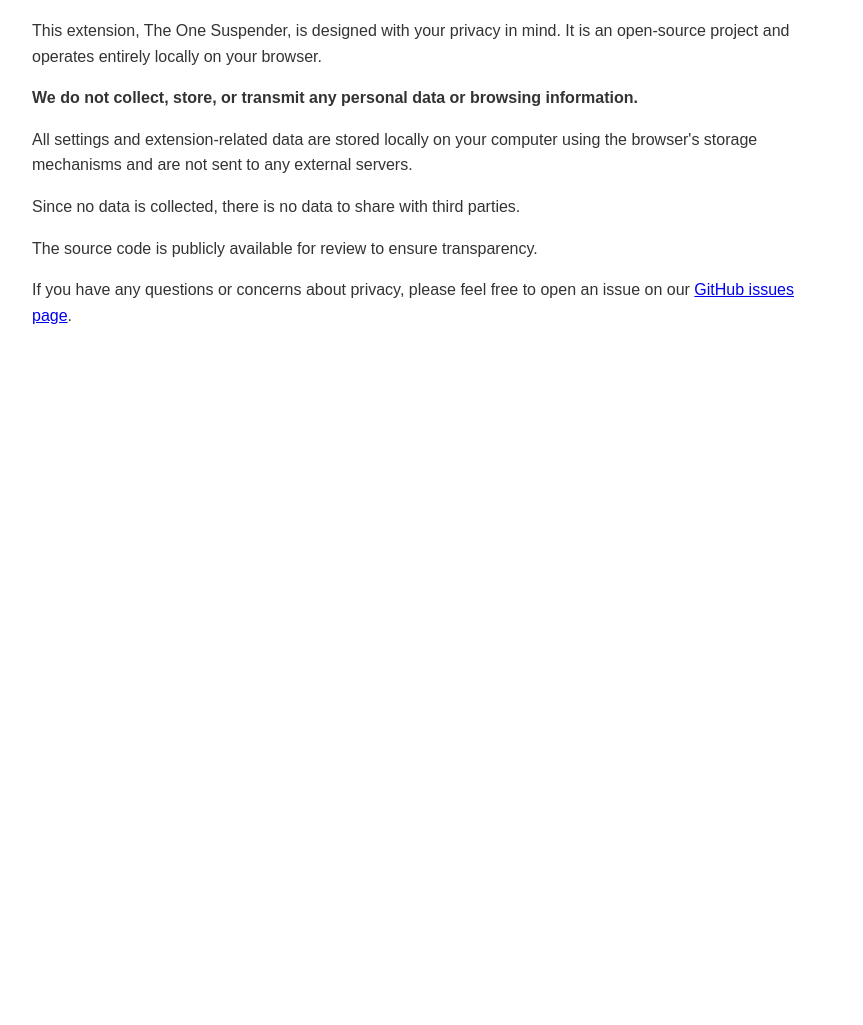
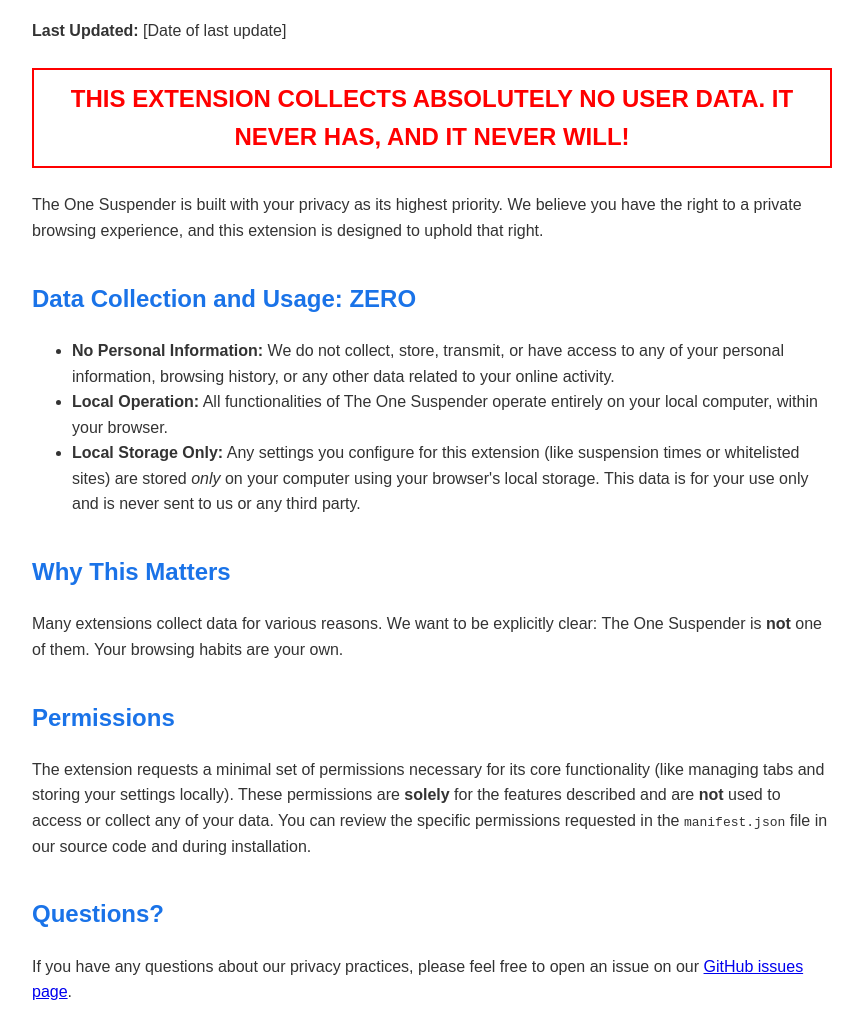
Before and after one commit to enderunal/TheOneSuspender, a browser extension: page privacy.html in a window 1280 px wide. Shown: the part 76-1101 px from the top of the page, without its empty margins (208-1071 px from the left). Before the commit the page ends 800 px from the top, so only its background shows below. Drawn offline with Linux system fonts and the light colour scheme.

Commit message:
privacy updated

```diff
--- a/privacy.html
+++ b/privacy.html
@@ -21,24 +21,63 @@
             color: #1a73e8;
         }
 
-        p {
+        h2 {
+            color: #1a73e8;
+            margin-top: 1.5em;
+        }
+
+        p,
+        ul {
             margin-bottom: 1em;
+        }
+
+        strong.no-data {
+            display: block;
+            font-size: 1.5em;
+            color: red;
+            text-align: center;
+            margin-top: 1em;
+            margin-bottom: 1em;
+            padding: 10px;
+            border: 2px solid red;
         }
     </style>
 </head>
 
 <body>
     <h1>Privacy Policy for The One Suspender</h1>
-    <p>This extension, The One Suspender, is designed with your privacy in mind. It is an open-source project and
-        operates entirely locally on your browser.</p>
-    <p><strong>We do not collect, store, or transmit any personal data or browsing information.</strong></p>
-    <p>All settings and extension-related data are stored locally on your computer using the browser's storage
-        mechanisms and are not sent to any external servers.</p>
-    <p>Since no data is collected, there is no data to share with third parties.</p>
-    <p>The source code is publicly available for review to ensure transparency.</p>
-    <p>If you have any questions or concerns about privacy, please feel free to open an issue on our <a
-            href="https://github.com/enderunal/TheOneSuspender/issues" target="_blank" rel="noopener">GitHub issues
-            page</a>.</p>
+    <p><strong>Last Updated:</strong> [Date of last update]</p>
+
+    <strong class="no-data">THIS EXTENSION COLLECTS ABSOLUTELY NO USER DATA. IT NEVER HAS, AND IT NEVER WILL!</strong>
+
+    <p>The One Suspender is built with your privacy as its highest priority. We believe you have the right to a private
+        browsing experience, and this extension is designed to uphold that right.</p>
+
+    <h2>Data Collection and Usage: ZERO</h2>
+    <ul>
+        <li><strong>No Personal Information:</strong> We do not collect, store, transmit, or have access to any of your
+            personal information, browsing history, or any other data related to your online activity.</li>
+        <li><strong>Local Operation:</strong> All functionalities of The One Suspender operate entirely on your local
+            computer, within your browser.</li>
+        <li><strong>Local Storage Only:</strong> Any settings you configure for this extension (like suspension times or
+            whitelisted sites) are stored <em>only</em> on your computer using your browser's local storage. This data
+            is for your use only and is never sent to us or any third party.</li>
+    </ul>
+
+    <h2>Why This Matters</h2>
+    <p>Many extensions collect data for various reasons. We want to be explicitly clear: The One Suspender is
+        <strong>not</strong> one of them. Your browsing habits are your own.</p>
+
+    <h2>Permissions</h2>
+    <p>The extension requests a minimal set of permissions necessary for its core functionality (like managing tabs and
+        storing your settings locally). These permissions are <strong>solely</strong> for the features described and are
+        <strong>not</strong> used to access or collect any of your data. You can review the specific permissions
+        requested in the <code>manifest.json</code> file in our source code and during installation.</p>
+
+    <h2>Questions?</h2>
+    <p>If you have any questions about our privacy practices, please feel free to open an issue on our <a
+            href="[Link to your GitHub issues page]" target="_blank" rel="noopener">GitHub issues page</a>.</p>
+
 </body>
 
 </html>
```
Also changed, not shown: privacy.md (added, +25 -0 lines).
